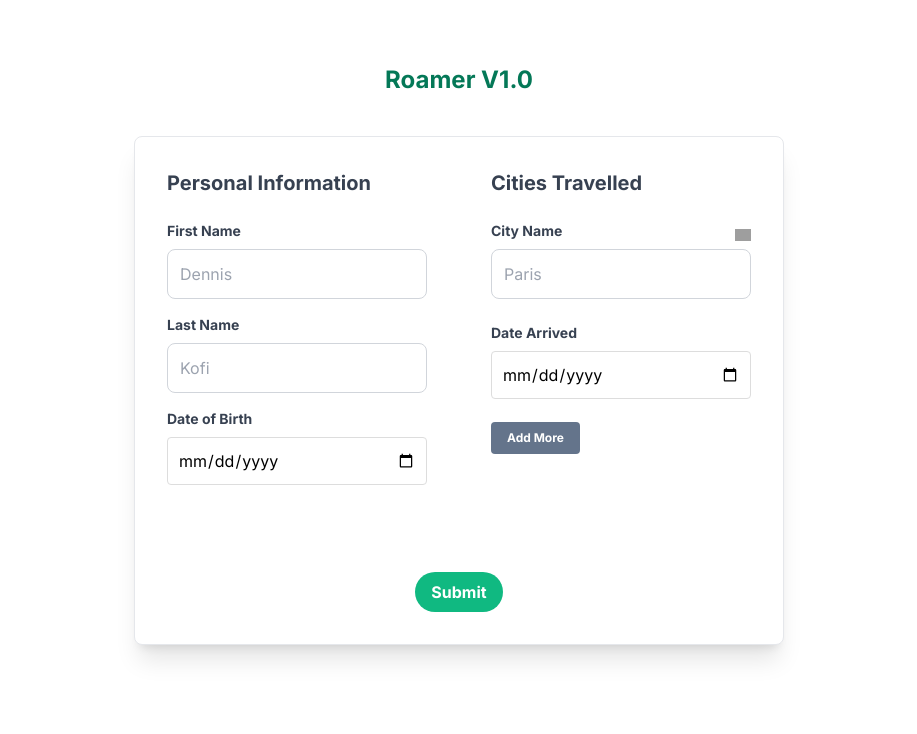
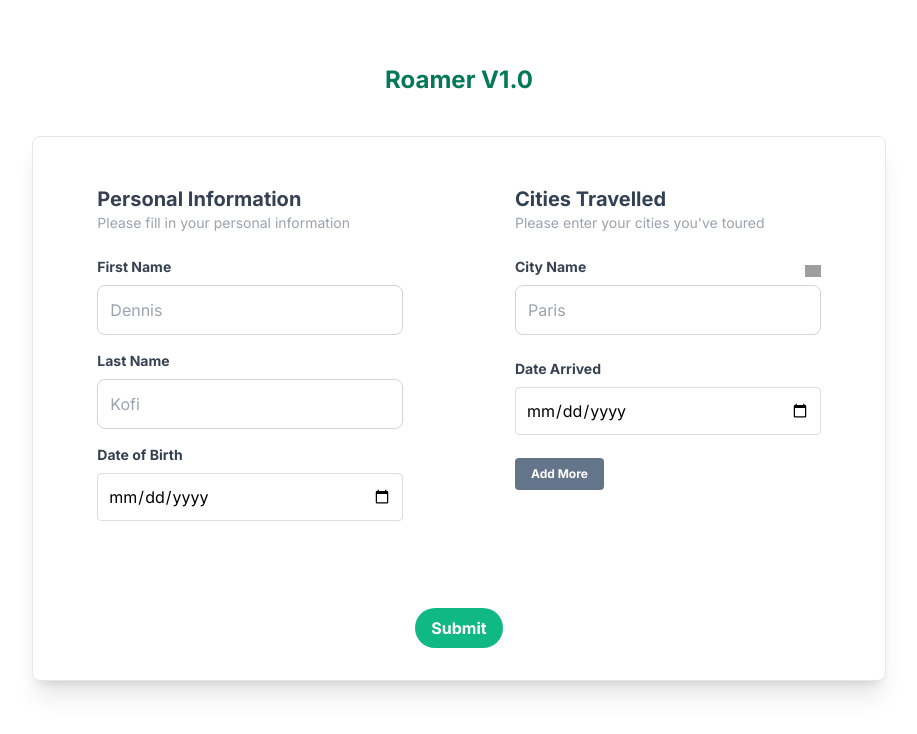
Before and after one commit to f15c0/roamer, a Next.js app: page / in a window 1280 px wide. Shown: the top 734 px of the page, without its empty margins (181-1098 px from the left). Built offline with nearby package versions, Linux system fonts and the light colour scheme; grey boxes are pictures that could not be loaded.

Commit message:
subtitle

```diff
--- a/src/app/components/Form.js
+++ b/src/app/components/Form.js
@@ -51,14 +51,20 @@ const Form = () => {
   };
 
   return (
-    <div className="max-w-6xl mx-auto my-10 p-8 bg-white border border-gray-200 rounded-lg shadow-xl">
+    <div className="w-8/12 mx-auto my-10 p-8 bg-white border border-gray-200 rounded-lg shadow-xl px-6">
       <form onSubmit={handleSubmit}>
-        <div className="grid grid-cols-1 md:grid-cols-2 gap-4 md:gap-16">
+        <div className="grid grid-cols-1 md:grid-cols-2 gap-4 md:gap-28 px-10 pt-4">
           {/* Personal Information Section */}
           <div className="mb-6">
-            <h1 className="text-xl font-bold text-gray-700 mb-6">
-              Personal Information
-            </h1>
+            <div className="mb-6">
+              <h1 className="text-xl font-bold text-gray-700 ">
+                Personal Information
+              </h1>
+              <p className="text-xs md:text-sm text-gray-400">
+                Please fill in your personal information
+              </p>
+            </div>
+
             <div className="mb-4">
               <label
                 className="block text-gray-700 text-sm font-bold mb-2"
@@ -113,9 +119,14 @@ const Form = () => {
 
           {/* Cities Travelled Section */}
           <div>
-            <h2 className="text-xl font-bold text-gray-700 mb-6">
-              Cities Travelled
-            </h2>
+            <div className="mb-6">
+              <h1 className="text-xl font-bold text-slate-700 ">
+                Cities Travelled
+              </h1>
+              <p className="text-xs md:text-sm text-gray-400">
+                Please enter your cities you've toured
+              </p>
+            </div>
             {cities.map((city, index) => (
               <div key={index} className="mb-2">
                 <div className="flex justify-between items-center">
```
